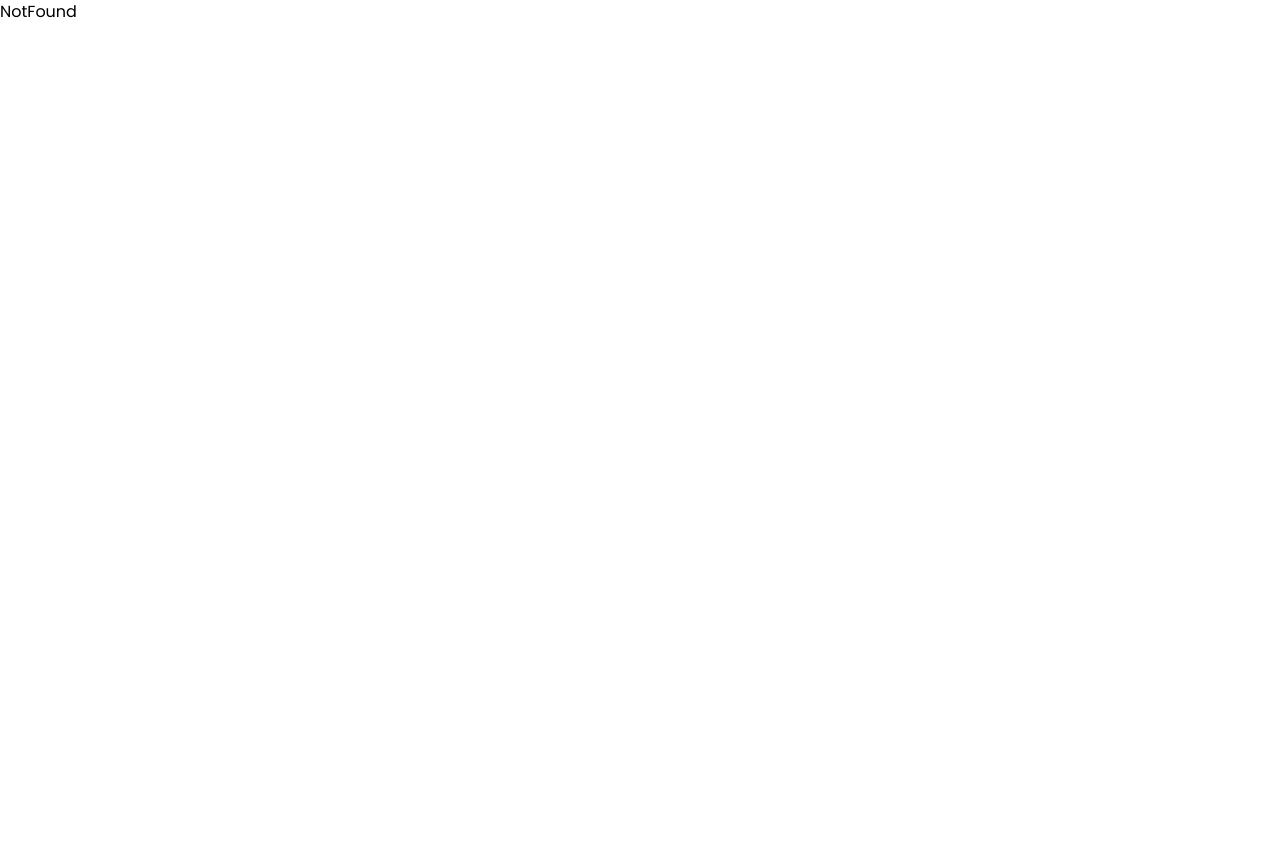
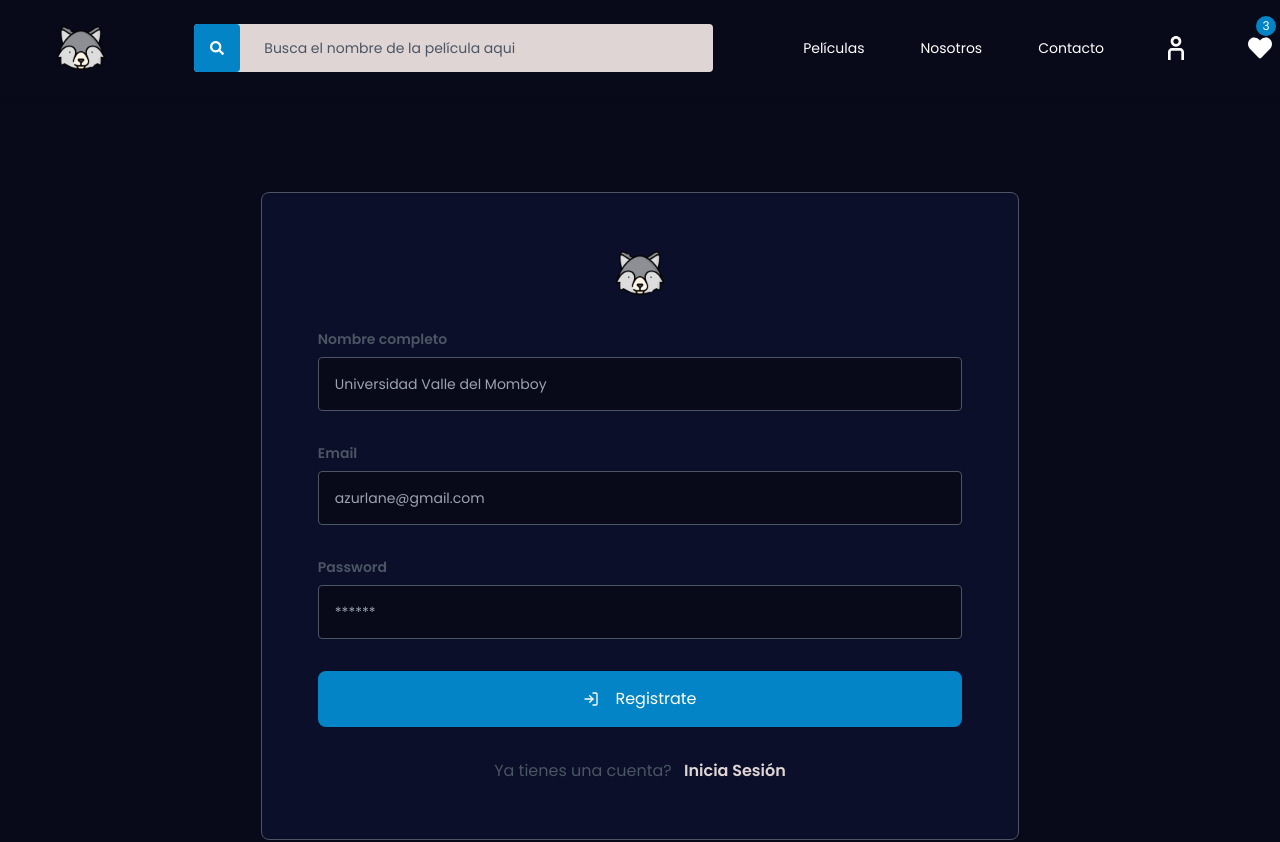
Before and after one commit to WilOkazaki/Azurlane2, a React (Vite) app in the folder client/: page /register in a window 1280 px wide. Shown: the top 842 px of the page. Before the commit the page ends 800 px from the top, so only its background shows below. Built offline with nearby package versions, Linux system fonts and the light colour scheme.

Commit message:
pagina de peliculas login y registro

```diff
--- a/client/src/App.jsx
+++ b/client/src/App.jsx
@@ -5,6 +5,8 @@ import AboutUs from "./Screens/AboutUs";
 import NotFound from "./Screens/NotFound";
 import SingleMovie from "./Screens/SingleMovie";
 import MoviesPage from "./Screens/Movies";
+import Login from "./Screens/Login";
+import Register from "./Screens/Register";
 
 function App() {
 
@@ -15,6 +17,8 @@ function App() {
         <Route path="*" element={<NotFound />} />
         <Route path="/movies" element={<MoviesPage />} />
         <Route path="/movie/:id" element={<SingleMovie />} />
+        <Route path="/login" element={<Login />} />
+        <Route path="/register" element={<Register />} />
     </Routes>
   );
 }
--- a/client/src/Components/Single/MovieInfo.jsx
+++ b/client/src/Components/Single/MovieInfo.jsx
@@ -1,4 +1,7 @@
 import React from 'react'
+import FlexMovieItems from '../FlexMovieItems'
+import { Link } from 'react-router-dom'
+import { FaPlay } from 'react-icons/fa'
 
 function MovieInfo({ movie }) {
   return (
@@ -6,10 +9,41 @@ function MovieInfo({ movie }) {
         <img
             src={`/images/movies/${movie?.Image}`}
             alt={movie.name}
-            className="w-full hidden xl:inline-block h-full object-cover" />
-        <div className='xl:bg-main bg-dry flex-colo xl:bg-opa-90 xl:absolute top-0 left-0 right-0 bottom-0'>
+            className="w-full hidden xl:inline-block h-full object-cover"
+        />
 
-        </div>
+        <div className='xl:bg-main bg-dry flex-colo xl:bg-opacity-90 xl:absolute top-0 left-0 right-0 bottom-0'>
+          <div className='container px-3 mx-auto 2xl:px-32 xl:grid grid-cols-3 flex-colo py-10 lg:py-20 gap-8'>
+            <div className='xl:cols-span-1 w-full xl:order-none order-last h-header bg-dry border border-gray-600 rounded-lg overflow-hidden'>
+            <img
+            src={`/images/movies/${movie?.titleImage}`}
+            alt={movie?.name}
+            className="w-full h-full object-cover"
+            />
+            </div>
+            <div className='col-sapn-2 md:grid-cols-5 gap-4 items-center'>
+              <div className='col-span-3 flex flex-col gap-10'>
+                {/*Titulo*/}
+                <h1 className='xl:text-4xl capitalize font-sans text-2xl font-bold'>
+                  {movie?.name}
+                </h1>
+              </div>
+              <div className='flex items-center gap-4 font-medium text-dryGray'>
+                <div className='flex-colo bg-subMain text-xs px-2 py-1'>
+                  HD 4K
+                </div>
+                <FlexMovieItems movie={movie && movie} />
+              </div>
+              <p className='text-text text-sm leading-7'>{movie?.descp}</p>
+              <div className='sm:col-span-2 col-span-3 flex justify-end font-medium text-sm'>
+                <Link to={`/watch/${movie?.name}`} className="bg-dry hover:bg-subMain transitions border-2 border-subMain rounded-full flex-rows gap-4 w-full sm:py-3">
+                  <FaPlay className="w-4 h-4"/>Reproducir
+
+                </Link>
+              </div>
+            </div>
+          </div>
+      </div>
     </div>
   )
 }
--- /dev/null
+++ b/client/src/Components/UseInputs.jsx
@@ -0,0 +1,12 @@
+export const Input = ({label, placeholder, type, bg}) => {
+    return(
+        <div className="text-sm w-full">
+            <label className="text-border font-semibold">{label}</label>
+            <input required
+                type={type}
+                placeholder={placeholder}
+                className={`w-full text-sm mt-2 p-4 border border-border rounded text-white ${bg ? "bg-main":"bg-dry"}`}
+            />
+        </div>
+    )
+}
--- a/client/src/Data/MovieData.jsx
+++ b/client/src/Data/MovieData.jsx
@@ -1,7 +1,7 @@
 export const Movies = [
     {
         name: "Sakura Card Captors",
-        desc: "lorem",
+        descp: "loremnsdjnaslkdnlasndansdjnadjasdjhajdfhjfhjsefnsdjfeshfjnjlnhsjfggfjgj",
         titleImage: "2.jpg",
         Image: "1.jpeg",
         category: "Romantico",
@@ -14,7 +14,7 @@ export const Movies = [
     },
     {
         name: "Flash",
-        desc: "lorem",
+        descp: "loremakldnlksadfejfejfmksefijewfjierjgioterjpiwejpiowejrowejjf",
         titleImage: "1.jpg",
         Image: "2.jpg",
         category: "Super Heroes",
--- a/client/src/Layout/Navbar/Navbar.jsx
+++ b/client/src/Layout/Navbar/Navbar.jsx
@@ -31,7 +31,7 @@ function Navbar() {
                 </div>
                 {/*Menus*/}
                 <div className='col-span-3 font-medium text-sm hidden xl:gap-14 2xl:gap-20 justify-between lg:flex xl:justify-end items-center'>
-                <NavLink to="/peliculas" className={Hover}>
+                <NavLink to="/movies" className={Hover}>
                         Películas
                 </NavLink>
                 <NavLink to="/about-us" className={Hover}>
--- a/client/src/Screens/Login.jsx
+++ b/client/src/Screens/Login.jsx
@@ -0,0 +1,41 @@
+import React from 'react'
+import { Input } from '../Components/UseInputs'
+import Layout from '../Layout/Layout'
+import { FiLogIn } from 'react-icons/fi'
+import { Link } from 'react-router-dom'
+
+function Login() {
+  return (
+    <Layout>
+        <div className='container mx-auto px-2 my-24 flex-colo'>
+            <div  className='w-ful 2xl:w-2/5 gap-8 flex-colo p-8 sm:p-14 md:w-3/5 bg-dry rounded-lg border border-border'>
+            <img src="/src/assets/images/logo.png" alt="logo" className='w-full h-12 object-contain' />
+            <Input
+                label="Email"
+                placeholder="azurlane@gmail.com"
+                type="email"
+                bg={true}
+            />
+            <Input
+                label="Password"
+                placeholder="******"
+                type="password"
+                bg={true}
+            />
+            <Link to="/dashboard" className="bg-subMain transitions hover:bg-main flex-rows gap-4 text-white p-4 rounded-lg w-full">
+                <FiLogIn /> Inicia Sesión
+            </Link>
+            <p className='text-center text-border'>
+                No tiene una cuenta? { " " }
+                <Link to="/register" className="text-dryGray font font-semibold ml-2">
+                    Registrarse
+                </Link>
+            </p>
+
+            </div>
+        </div>
+    </Layout>
+  )
+}
+
+export default Login
--- a/client/src/Screens/Register.jsx
+++ b/client/src/Screens/Register.jsx
@@ -0,0 +1,47 @@
+import React from 'react'
+import { Input } from '../Components/UseInputs'
+import Layout from '../Layout/Layout'
+import { FiLogIn } from 'react-icons/fi'
+import { Link } from 'react-router-dom'
+
+function Register() {
+  return (
+    <Layout>
+    <div className='container mx-auto px-2 my-24 flex-colo'>
+        <div  className='w-full 2xl:w-2/5 gap-8 flex-colo p-8 sm:p-14 md:w-3/5 bg-dry rounded-lg border border-border'>
+        <img src="/src/assets/images/logo.png" alt="logo" className='w-full h-12 object-contain' />
+        <Input
+            label="Nombre completo"
+            placeholder="Universidad Valle del Momboy"
+            type="text"
+            bg={true}
+        />
+         <Input
+                label="Email"
+                placeholder="azurlane@gmail.com"
+                type="email"
+                bg={true}
+        />
+        <Input
+            label="Password"
+            placeholder="******"
+            type="password"
+            bg={true}
+        />
+        <Link to="/dashboard" className="bg-subMain transitions hover:bg-main flex-rows gap-4 text-white p-4 rounded-lg w-full">
+            <FiLogIn /> Registrate
+        </Link>
+        <p className='text-center text-border'>
+            Ya tienes una cuenta? { " " }
+            <Link to="/login" className="text-dryGray font font-semibold ml-2">
+                Inicia Sesión
+            </Link>
+        </p>
+
+        </div>
+    </div>
+</Layout>
+  )
+}
+
+export default Register
--- a/client/src/Screens/SingleMovie.jsx
+++ b/client/src/Screens/SingleMovie.jsx
@@ -9,10 +9,10 @@ function SingleMovie() {
     const movie = Movies.find((movie) => movie.name === id)
   return (
     <Layout>
-      singlepage
-      <MovieInfo movie={movie}/>
 
-    </Layout>
+    <MovieInfo movie={movie}/>
+
+  </Layout>
   )
 
 
```
